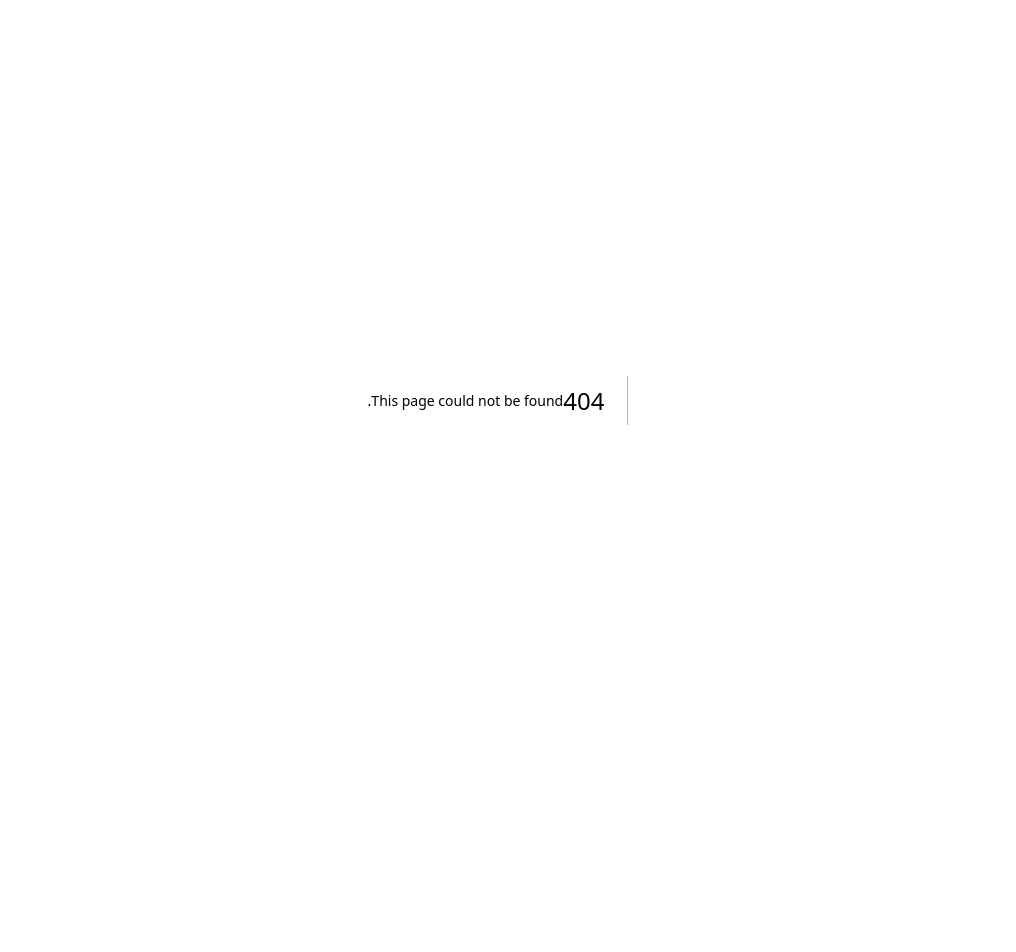
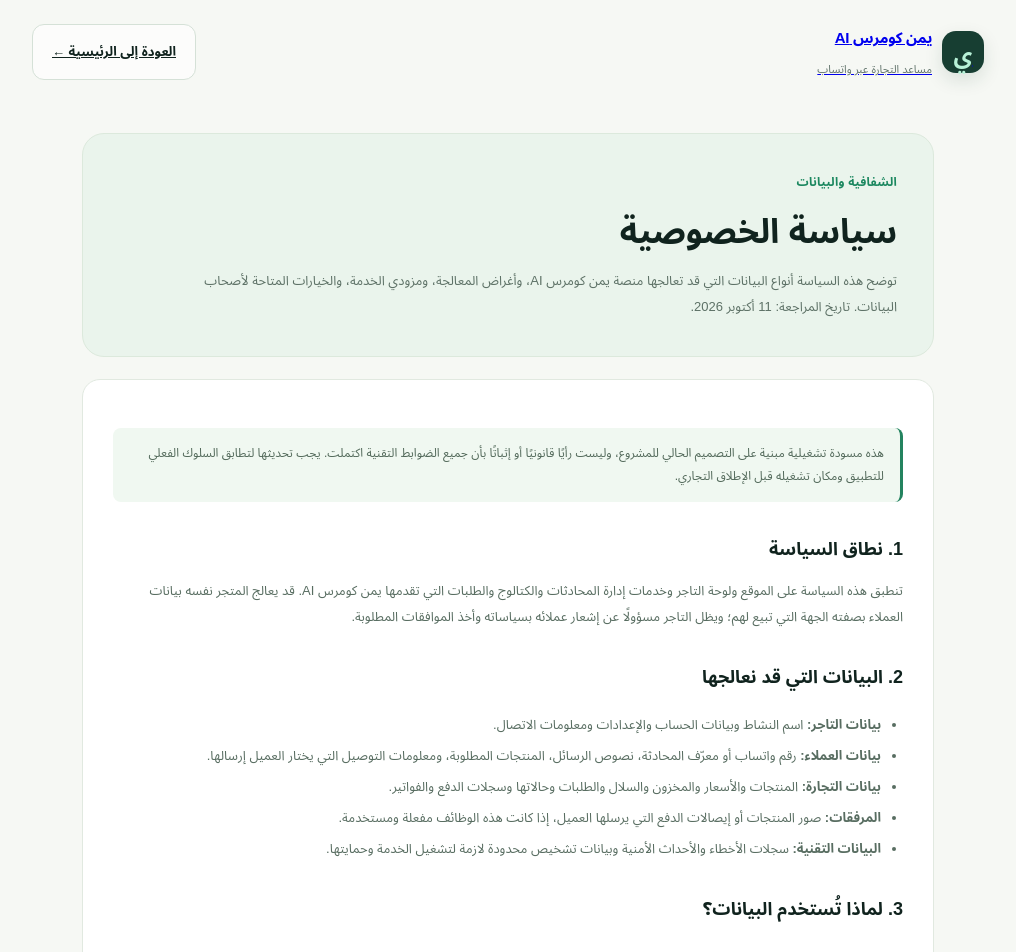
Before and after one commit to mhommdkuyr/OAuth., a Next.js app: page /privacy in a window 1280 px wide. Before the commit this address had no page. Shown: the top 952 px of the page, without its empty margins (132-1148 px from the left). Before the commit the page ends 800 px from the top, so only its background shows below. Built offline with nearby package versions, Linux system fonts and the light colour scheme.

Commit message:
Add Arabic privacy policy

```diff
--- /dev/null
+++ b/app/privacy/page.tsx
@@ -0,0 +1,19 @@
+import InfoLayout from "../info-layout";
+
+export const metadata = { title: "سياسة الخصوصية | يمن كومرس AI", description: "كيف تتعامل يمن كومرس AI مع بيانات التجار والعملاء." };
+
+export default function PrivacyPage() {
+  return <InfoLayout eyebrow="الشفافية والبيانات" title="سياسة الخصوصية" description="توضح هذه السياسة أنواع البيانات التي قد تعالجها منصة يمن كومرس AI، وأغراض المعالجة، ومزودي الخدمة، والخيارات المتاحة لأصحاب البيانات. تاريخ المراجعة: 11 أكتوبر 2026.">
+    <div className="info-note">هذه مسودة تشغيلية مبنية على التصميم الحالي للمشروع، وليست رأيًا قانونيًا أو إثباتًا بأن جميع الضوابط التقنية اكتملت. يجب تحديثها لتطابق السلوك الفعلي للتطبيق ومكان تشغيله قبل الإطلاق التجاري.</div>
+    <h2>1. نطاق السياسة</h2><p>تنطبق هذه السياسة على الموقع ولوحة التاجر وخدمات إدارة المحادثات والكتالوج والطلبات التي تقدمها يمن كومرس AI. قد يعالج المتجر نفسه بيانات العملاء بصفته الجهة التي تبيع لهم؛ ويظل التاجر مسؤولًا عن إشعار عملائه بسياساته وأخذ الموافقات المطلوبة.</p>
+    <h2>2. البيانات التي قد نعالجها</h2><ul><li><strong>بيانات التاجر:</strong> اسم النشاط وبيانات الحساب والإعدادات ومعلومات الاتصال.</li><li><strong>بيانات العملاء:</strong> رقم واتساب أو معرّف المحادثة، نصوص الرسائل، المنتجات المطلوبة، ومعلومات التوصيل التي يختار العميل إرسالها.</li><li><strong>بيانات التجارة:</strong> المنتجات والأسعار والمخزون والسلال والطلبات وحالاتها وسجلات الدفع والفواتير.</li><li><strong>المرفقات:</strong> صور المنتجات أو إيصالات الدفع التي يرسلها العميل، إذا كانت هذه الوظائف مفعلة ومستخدمة.</li><li><strong>البيانات التقنية:</strong> سجلات الأخطاء والأحداث الأمنية وبيانات تشخيص محدودة لازمة لتشغيل الخدمة وحمايتها.</li></ul>
+    <h2>3. لماذا تُستخدم البيانات؟</h2><ul><li>تشغيل المحادثات والرد على استفسارات العملاء.</li><li>عرض كتالوج المتجر وتنسيق الطلبات ومتابعة حالة المخزون.</li><li>مساعدة الموظفين على مراجعة الدفع والطلبات وإصدار الفواتير عند تفعيل الوظائف ذات الصلة.</li><li>حماية الخدمة ومنع إساءة الاستخدام والتكرار والتحقيق في الأخطاء.</li><li>تحسين الموثوقية ومعالجة طلبات الدعم، وفقًا للبيانات الضرورية فقط.</li></ul><p>لا ينبغي استخدام بيانات العملاء للإعلانات أو بيعها أو تدريب نماذج عامة دون أساس قانوني مناسب وإشعار واضح وموافقة لازمة حيثما تطلب القانون ذلك.</p>
+    <h2>4. خدمات الأطراف الأخرى</h2><p>تعتمد البنية الحالية أو المخطط لها على خدمات خارجية، وقد تشمل:</p><ul><li><strong>Meta / WhatsApp Business Platform:</strong> لنقل الرسائل وإشعارات Webhook وتشغيل قناة التواصل.</li><li><strong>Vercel:</strong> لاستضافة تطبيق الويب وواجهات API.</li><li><strong>Supabase:</strong> لتخزين بيانات التطبيق في قاعدة بيانات وخدمات مرتبطة بها.</li><li><strong>Google Gemini:</strong> لمعالجة النصوص أو الصور التي تُرسل إلى النموذج عند تفعيل التكامل.</li></ul><p>تخضع هذه الخدمات لشروطها وسياساتها الخاصة، وقد تعالج البيانات في بلدان مختلفة. يجب على المشغّل مراجعة شروط الاحتفاظ بالبيانات ومواقع المعالجة وإعدادات الخصوصية لدى كل مزود قبل التشغيل.</p>
+    <h2>5. مشاركة البيانات</h2><p>قد تُرسل البيانات إلى مزودي الخدمة بالقدر اللازم لتقديم الوظائف المطلوبة، أو تُكشف عند وجود التزام قانوني صحيح، أو لحماية حقوق المستخدمين وسلامة الخدمة. لا ينبغي منح الموظفين أو المتعهدين وصولًا أوسع من حاجتهم الفعلية.</p>
+    <h2>6. الاحتفاظ والحذف</h2><p>يجب الاحتفاظ بالبيانات للمدة الضرورية فقط لأغراض التشغيل والمحاسبة وتسوية النزاعات والالتزامات القانونية. تختلف المدة حسب نوع السجل وسياسة التاجر. يجب أن تتوفر آلية تشغيلية لطلب الوصول إلى البيانات أو تصحيحها أو حذفها، مع مراعاة السجلات التي يلزم الاحتفاظ بها قانونًا أو لأسباب أمنية مشروعة.</p>
+    <h2>7. الأمان</h2><p>تعتمد الحماية على HTTPS، وإدارة الأسرار خارج مستودع الكود، والتحقق من توقيع Webhook، وضبط صلاحيات قاعدة البيانات، وتقييد الوصول، وتسجيل العمليات المهمة. هذه ضوابط مستهدفة يجب اختبار تنفيذها على البيئة الحية؛ ولا يمكن ضمان أن أي نظام آمن بصورة مطلقة.</p>
+    <h2>8. حقوقك وخياراتك</h2><p>يمكن للتاجر أو العميل طلب معرفة البيانات المرتبطة به، وتصحيحها، أو حذفها، أو الاعتراض على بعض المعالجات حيثما ينطبق ذلك. يحق للعميل أيضًا التواصل مباشرة مع المتجر الذي يتعامل معه. يجب التحقق من هوية مقدم الطلب قبل الإفصاح عن أي معلومات.</p>
+    <h2>9. الأطفال والبيانات الحساسة</h2><p>الخدمة موجهة للأعمال التجارية وليست مصممة لجمع بيانات الأطفال أو البيانات الحساسة غير الضرورية. على التجار عدم طلب أو إرسال بيانات حساسة ما لم تكن هناك ضرورة واضحة وأساس قانوني وضوابط مناسبة.</p>
+    <h2>10. التغييرات ووسيلة التواصل</h2><p>قد تُحدّث هذه السياسة عند تغيير وظائف النظام أو مزودي الخدمة. ستظهر النسخة الأحدث على هذه الصفحة مع تاريخ المراجعة. قبل الإطلاق العام، يجب نشر بريد دعم رسمي واسم الجهة المشغّلة وعنوان التواصل المناسب؛ لا تستخدم بيانات اتصال غير معتمدة أو غير مراقبة.</p>
+  </InfoLayout>;
+}
```
